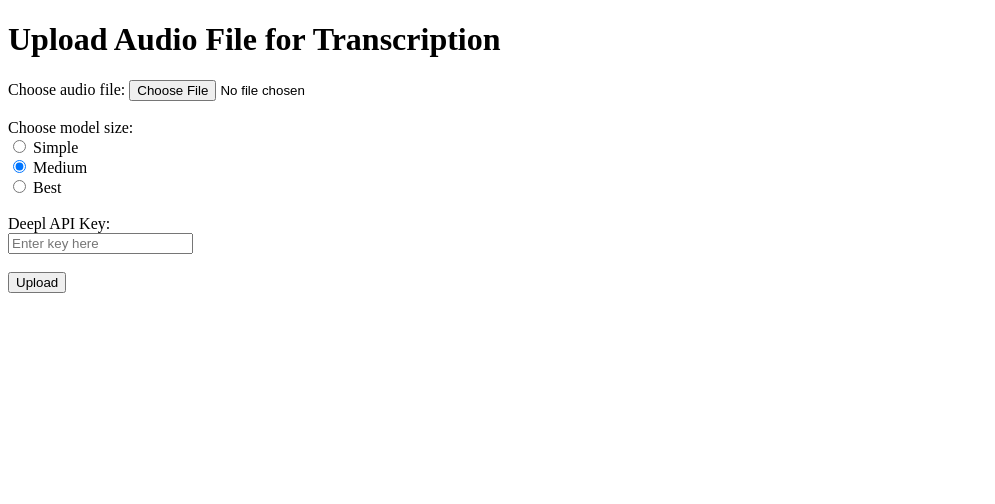
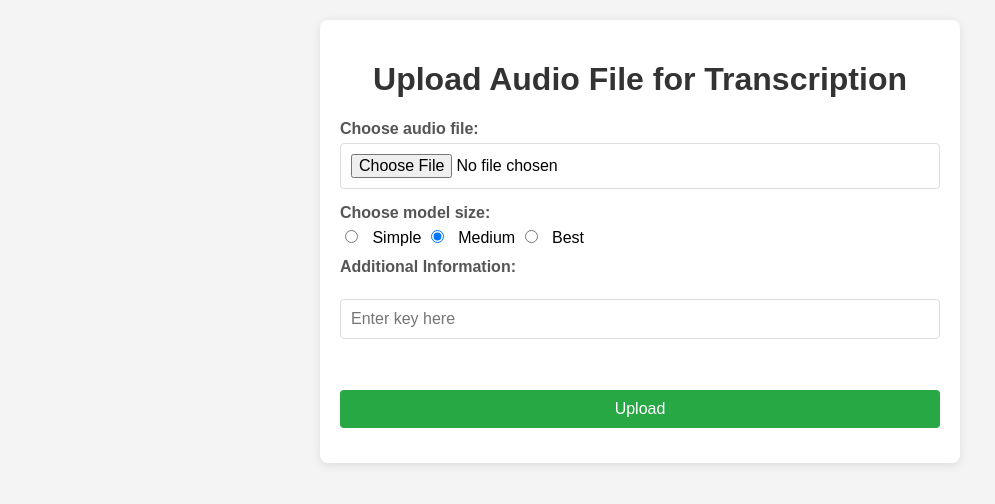
Before and after one commit to DavidDu2001/WhisperDeepl, a Flask app: page / in a window 1280 px wide. Shown: the top 504 px of the page, without its empty margins (0-995 px from the left). Run offline with Flask 3, Linux system fonts and the light colour scheme.

Commit message:
updated HTML file Added requirements.txt Added Deepl Key input

```diff
--- a/app.py
+++ b/app.py
@@ -1,58 +1,80 @@
-from flask import Flask, render_template, request, redirect, url_for, send_from_directory
-import os
-import subprocess
-import torch
-import deepl
-from googletrans import Translator
-from datetime import timedelta
-from whisper_trans import translate_whisper
-auth_key = "d36d6d0f-3a89-4a01-9437-7da88f7ac1c8:fx"
+from flask import Flask, render_template, request, redirect, url_for, send_from_directory, flash
+import os, shutil
+from whisper_trans import translate_whisper, valid_key
+
+# auth_key = "d36d6d0f-3a89-4a01-9437-7da88f7ac1c8:fx"
 
 app = Flask(__name__)
 
 # Set the directory where files will be stored
-UPLOAD_FOLDER = r'C:\Users\david\PycharmProjects\whisper\uploads'
+UPLOAD_FOLDER = r'uploads'
 app.config['UPLOAD_FOLDER'] = UPLOAD_FOLDER
-
+app.secret_key = 'super secret key'
 # Ensure the upload folder exists
 os.makedirs(UPLOAD_FOLDER, exist_ok=True)
 
 app.config['MAX_CONTENT_LENGTH'] = 5000 * 5000
-app.config['UPLOAD_EXTENSIONS'] = ['.mp3', '.mp4']
+app.config['UPLOAD_EXTENSIONS'] = ['mp3', 'mp4']
+
+
 
 @app.route('/')
 def index():
     return render_template('index.html')
 
 
+def delete_folder():
+    # Remove all files in the upload folder
+    for filename in os.listdir(app.config['UPLOAD_FOLDER']):
+        file_path = os.path.join(app.config['UPLOAD_FOLDER'], filename)
+        if os.path.isfile(file_path):
+            os.remove(file_path)
+
+
+
+
 @app.route('/', methods=['POST'])
 def upload_file():
-    uploaded_file = request.files['file']
-    model_size = request.form['model_size']  # Get the selected model size
-    deepl_key = request.form['deepl_key']
-    if uploaded_file and uploaded_file.filename != '':
-        file_path = os.path.join(app.config['UPLOAD_FOLDER'], uploaded_file.filename)
-        uploaded_file.save(file_path)
+    delete_folder()
+    uploaded_file = request.files.get('file')
+    model_size = request.form.get('model_size')
+    deepl_key = request.form.get('DeepL_Key')
 
-        # Translate the file and get the new filename
+
+    file_name_without_extension = uploaded_file.filename.rsplit('.', 1)[1]
+    print(file_name_without_extension)
+    if not uploaded_file or uploaded_file.filename == '':
+        flash('No file selected. Please choose a valid audio file.')
+        return redirect(url_for('index'))
+
+    if file_name_without_extension not in app.config['UPLOAD_EXTENSIONS']:
+        flash('Wrong file type. Please choose a valid audio file.')
+        return redirect(url_for('index'))
+
+    if not valid_key(deepl_key):
+        flash('Invalid key.')
+        return redirect(url_for('index'))
+
+    file_path = os.path.join(app.config['UPLOAD_FOLDER'], uploaded_file.filename)
+    uploaded_file.save(file_path)
+
+    # Translate the file and get the new filename
+    try:
         filename = translate_whisper(file_path, app.config['UPLOAD_FOLDER'], model_size, deepl_key)
-        os.remove(file_path)
-        # Redirect to download the new SRT file
-        return redirect(url_for('download_file', filename=filename))
-    # Iterate over all files in the directory
-    folder_path = r"C:\Users\david\PycharmProjects\whisper\uploads"
-    for filename in os.listdir(folder_path):
-        file_path = os.path.join(folder_path, filename)
-        # Check if it is a file (and not a directory)
-        if os.path.isfile(file_path):
-            os.remove(file_path)  # Delete the file
-    return redirect(url_for('index'))
+    except Exception as e:
+        flash(f'Error during processing: {str(e)}')
+        os.remove(file_path)  # Clean up uploaded file on error
+        return redirect(url_for('index'))
+
+    return redirect(url_for('download_file', filename=filename))
 
 
 @app.route('/downloads/<filename>')
 def download_file(filename):
-    return send_from_directory(app.config['UPLOAD_FOLDER'], filename, as_attachment=True)
+    # Send the file
+    response = send_from_directory(app.config['UPLOAD_FOLDER'], filename, as_attachment=True)
 
+    return response
 
 if __name__ == '__main__':
     app.run(debug=True)
--- /dev/null
+++ b/requirements.txt
@@ -0,0 +1,3 @@
+Flask
+whisper
+deepl
--- a/templates/index.html
+++ b/templates/index.html
@@ -4,22 +4,98 @@
     <meta charset="UTF-8">
     <meta name="viewport" content="width=device-width, initial-scale=1.0">
     <title>Upload Audio File</title>
+    <style>
+        body {
+            font-family: Arial, sans-serif;
+            background-color: #f4f4f4;
+            margin: 0;
+            padding: 20px;
+        }
+        h1 {
+            text-align: center;
+            color: #333;
+        }
+        .container {
+            max-width: 600px;
+            margin: 0 auto;
+            background: white;
+            padding: 20px;
+            border-radius: 8px;
+            box-shadow: 0 2px 10px rgba(0, 0, 0, 0.1);
+        }
+        form {
+            display: flex;
+            flex-direction: column;
+        }
+        label {
+            margin-bottom: 5px;
+            font-weight: bold;
+            color: #555;
+
+        }
+        input[type="file"],
+        input[type="text"],
+        input[type="submit"] {
+            padding: 10px;
+            margin-bottom: 15px;
+            border: 1px solid #ddd;
+            border-radius: 4px;
+            font-size: 16px;
+        }
+        input[type="radio"] {
+            margin-right: 10px;
+            margin-bottom: 15px;
+        }
+        input[type="submit"] {
+            background-color: #28a745;
+            color: white;
+            cursor: pointer;
+            border: none;
+            transition: background-color 0.3s;
+        }
+
+        input[type="submit"]:hover {
+            background-color: #218838;
+        }
+        .error-message {
+            color: red;
+            margin-bottom: 15px;
+        }
+        .message-list {
+            list-style-type: none;
+            padding: 0;
+        }
+    </style>
 </head>
 <body>
-    <h1>Upload Audio File for Transcription</h1>
-    <form action="/" method="POST" enctype="multipart/form-data">
-        <label for="file">Choose audio file:</label>
-        <input type="file" name="file" id="file" required><br><br>
+    <div class="container">
+        <h1>Upload Audio File for Transcription</h1>
 
-        <label>Choose model size:</label><br>
-        <input type="radio" name="model_size" value="base" required> Simple<br>
-        <input type="radio" name="model_size" value="small" checked> Medium<br>
-        <input type="radio" name="model_size" value="medium"> Best<br><br>
+        {% with messages = get_flashed_messages() %}
+        {% if messages %}
+            <ul class="message-list">
+            {% for message in messages %}
+                <li class="error-message">{{ message }}</li>
+            {% endfor %}
+            </ul>
+        {% endif %}
+        {% endwith %}
 
-         <label for="description">Deepl API Key:</label><br>
-        <input type="text" name="deelp_key" id="deelp_key" placeholder="Enter key here"><br><br>
+        <form action="/" method="POST" enctype="multipart/form-data">
+            <label for="file">Choose audio file:</label>
+            <input type="file" name="file" id="file" required>
 
-        <input type="submit" value="Upload">
-    </form>
+            <label>Choose model size:</label>
+            <div>
+                <input type="radio" name="model_size" value="base" required> Simple
+                <input type="radio" name="model_size" value="small" checked> Medium
+                <input type="radio" name="model_size" value="medium"> Best
+            </div>
+
+          <label for="DeepL_Key">Additional Information:</label><br>
+        <input type="text" id="DeepL_Key" name="DeepL_Key" placeholder="Enter key here" required><br><br>
+            <input type="submit" value="Upload">
+        </form>
+    </div>
 </body>
 </html>
```
Also changed, not shown: whisper_trans.py (+36 -28 lines).
